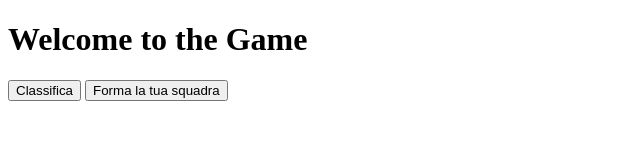
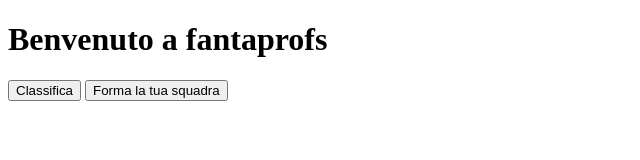
Before and after one commit to Adme6660vdchtvd69/fantaprofs, a plain HTML site: page index.html in a window 1280 px wide. Shown: the whole page, without its empty margins (0-640 px from the left). Drawn offline with Linux system fonts and the light colour scheme.

Commit message:
Update index.html

```diff
--- a/index.html
+++ b/index.html
@@ -3,11 +3,11 @@
 <head>
     <meta charset="UTF-8">
     <meta name="viewport" content="width=device-width, initial-scale=1.0">
-    <title>Game</title>
+    <title>fantaprofs</title>
     <script defer src="script.js"></script>
 </head>
 <body>
-    <h1>Welcome to the Game</h1>
+    <h1>Benvenuto a fantaprofs</h1>
     <button onclick="location.href='podium.html'">Classifica</button>
     <button onclick="location.href='play.html'">Forma la tua squadra</button>
 </body>
```
